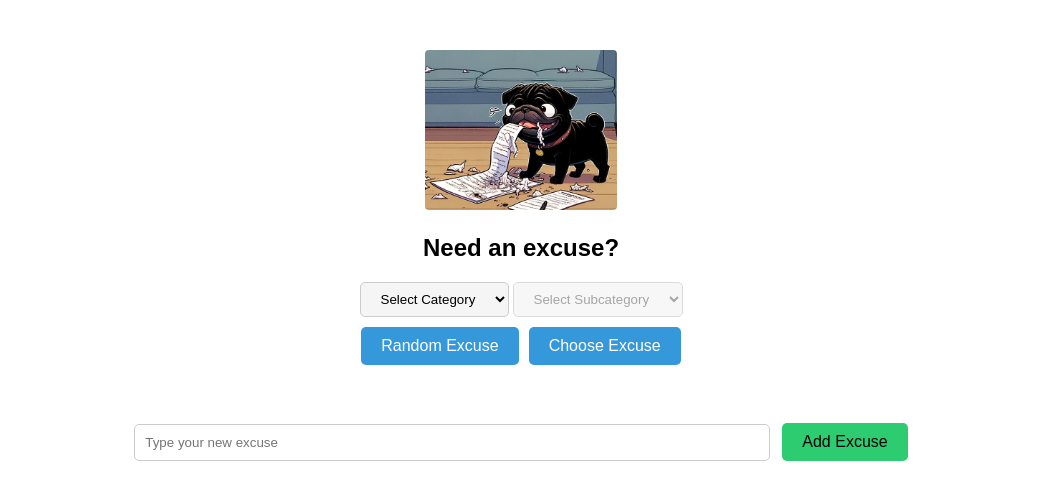
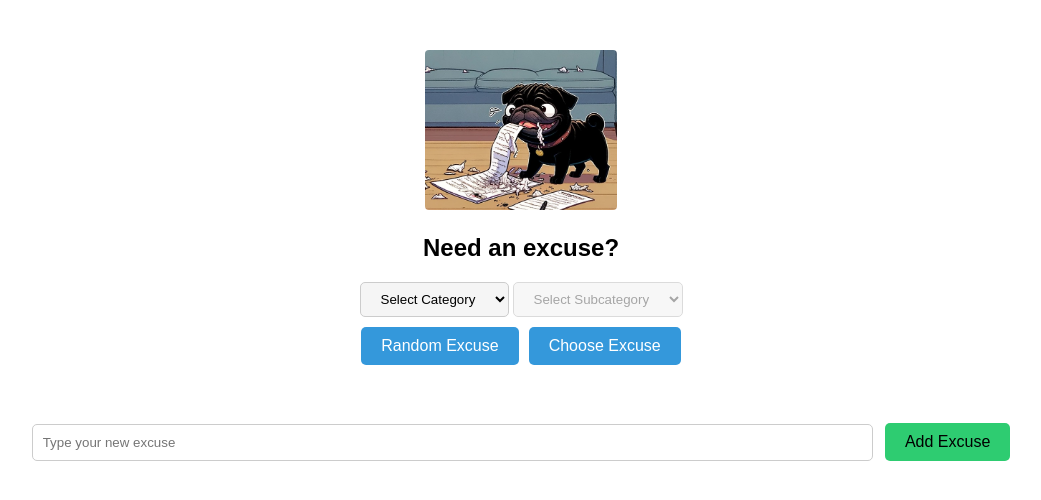
Before and after one commit to sunshineagoo17/excuses-app, a React (Create React App) app: page / in a window 1280 px wide. Shown: the top 500 px of the page, without its empty margins (119-1160 px from the left). Built offline with nearby package versions, Linux system fonts and the light colour scheme.

Commit message:
Fixed margins

```diff
--- a/src/components/ExcusesGenerator/ExcusesGenerator.scss
+++ b/src/components/ExcusesGenerator/ExcusesGenerator.scss
@@ -3,6 +3,10 @@ $secondary-color: #2ecc71;
 $accent-color: #e74c3c;
 $border-color: #ccc;
 $font-color: #333;
+
+body{
+  width: 100%;
+}
 
 .excuse-generator {
   text-align: center;
@@ -132,12 +136,16 @@ $font-color: #333;
   border-radius: 0.313rem;
   width: calc(50% - 0.625rem);
 
-  @media screen and (max-width: 48rem) {
-    width: calc(100% - 1.4rem);
+  @media screen and (max-width: 1280px) {
+    width: calc(70% - 3.4rem);
+    margin-right: .75rem;
+    margin-bottom: 0.625rem;
   }
 
-  @media screen and (max-width: 20rem) {
-    width: 100vw;
+  @media screen and (max-width: 768px) {
+    width: 100%;
+    margin: 0 auto;
+    box-sizing: border-box;
   }
 }
 
```
